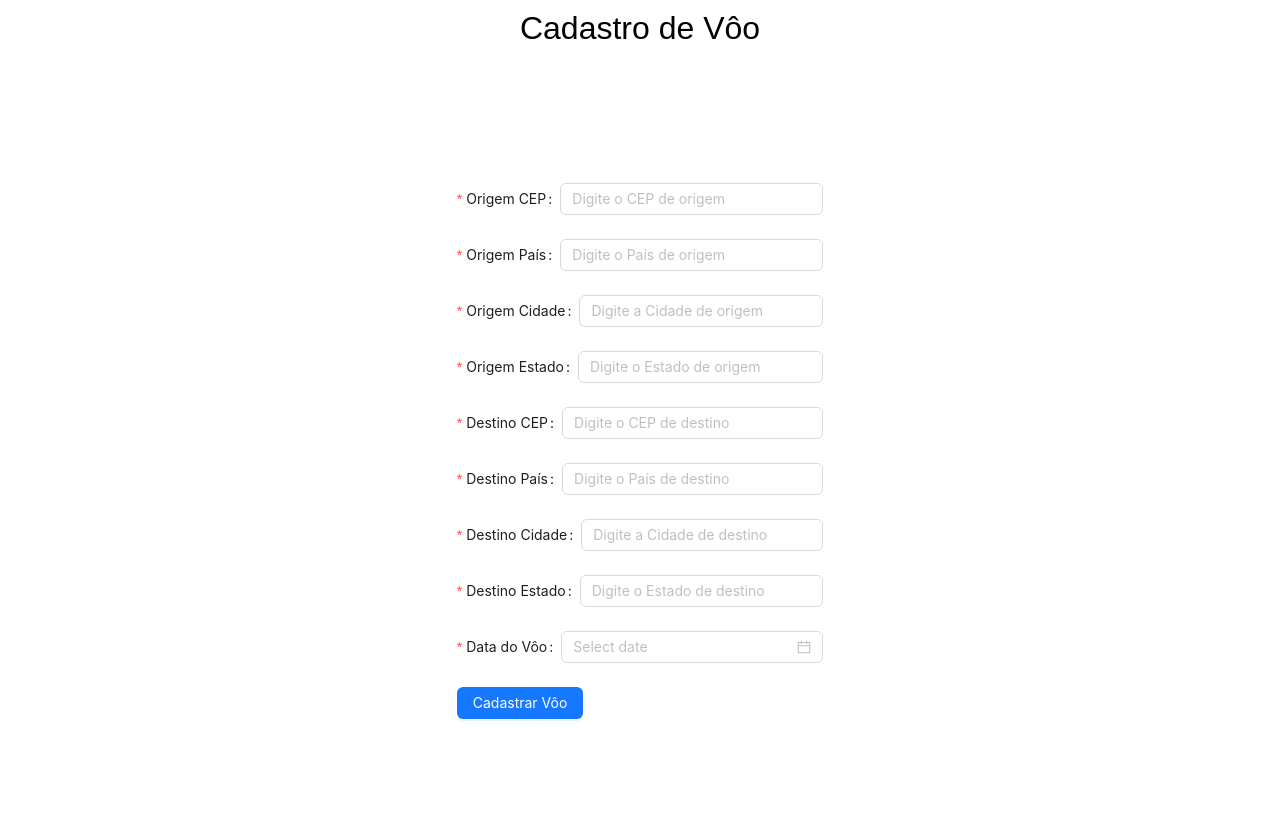
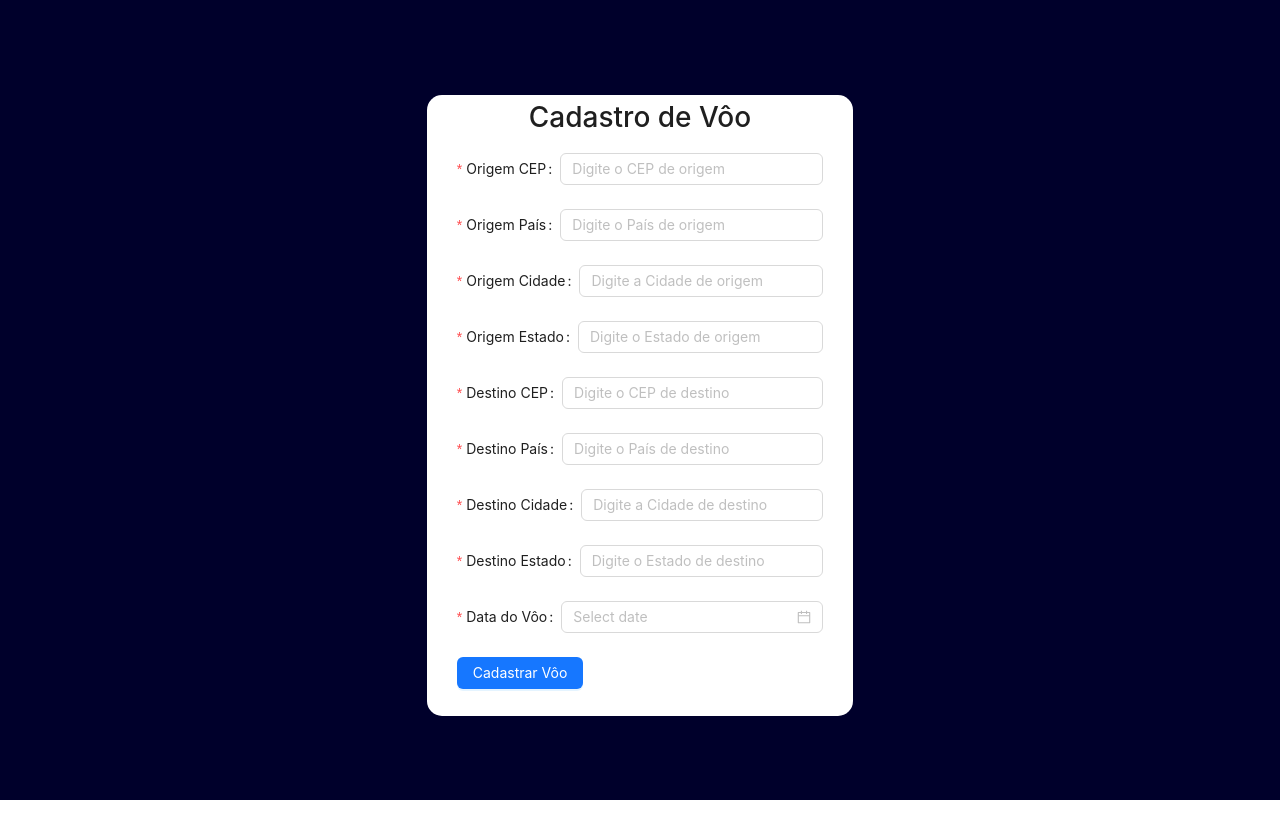
Before and after one commit to joaoparqum/desafio_neuron, a Vue app in the folder front-gerencamento/: page /adicionar-voo in a window 1280 px wide. Shown: the top 838 px of the page. After the commit the page ends 800 px from the top, so only its background shows below. Built offline with nearby package versions, Linux system fonts and the light colour scheme.

Commit message:
feat: update styles

```diff
--- a/front-gerencamento/components.d.ts
+++ b/front-gerencamento/components.d.ts
@@ -11,6 +11,7 @@ declare module 'vue' {
     ABreadcrumb: typeof import('ant-design-vue/es')['Breadcrumb']
     ABreadcrumbItem: typeof import('ant-design-vue/es')['BreadcrumbItem']
     AButton: typeof import('ant-design-vue/es')['Button']
+    ACol: typeof import('ant-design-vue/es')['Col']
     ADatePicker: typeof import('ant-design-vue/es')['DatePicker']
     AForm: typeof import('ant-design-vue/es')['Form']
     AFormItem: typeof import('ant-design-vue/es')['FormItem']
@@ -26,6 +27,7 @@ declare module 'vue' {
     AMenuItem: typeof import('ant-design-vue/es')['MenuItem']
     ARadioButton: typeof import('ant-design-vue/es')['RadioButton']
     ARadioGroup: typeof import('ant-design-vue/es')['RadioGroup']
+    ARow: typeof import('ant-design-vue/es')['Row']
     ASubMenu: typeof import('ant-design-vue/es')['SubMenu']
     ATable: typeof import('ant-design-vue/es')['Table']
     ATextarea: typeof import('ant-design-vue/es')['Textarea']
--- a/front-gerencamento/src/components/CriarVoo.vue
+++ b/front-gerencamento/src/components/CriarVoo.vue
@@ -1,5 +1,4 @@
 <template>
-  <h1 style="text-align: center; margin-top: 10px;">Cadastro de Vôo</h1>
   <div class="form-container">
     <a-form
       :layout="formState"
@@ -8,7 +7,8 @@
       :validate-messages="validateMessages"
       @finish="onPost"
     >
-
+      <div class="label-container">
+          <h1 style="text-align: center; margin-top: 10px;">Cadastro de Vôo</h1>
           <a-form-item label="Origem CEP" :rules="[{ required: true }]">
             <a-input v-model:value="formState.flight.origemCEP" placeholder="Digite o CEP de origem" />
           </a-form-item>
@@ -48,6 +48,7 @@
           <a-form-item>
             <a-button type="primary" html-type="submit">Cadastrar Vôo</a-button>
           </a-form-item>
+      </div>
     </a-form>
   </div>
 </template>
@@ -114,5 +115,13 @@
     justify-content: center;
     align-items: center;
     height: 100vh;
+    background-color: rgb(0, 0, 43);
   }
+
+  .label-container {
+    background-color: rgb(255, 255, 255);
+    border-radius: 15px;
+    padding: 0px 30px 3px 30px;
+  }
+
 </style>
--- a/front-gerencamento/src/components/EditarVoo.vue
+++ b/front-gerencamento/src/components/EditarVoo.vue
@@ -1,5 +1,4 @@
 <template>
-  <h1 style="text-align: center; margin-top: 10px;">Editar Vôo</h1>
   <div class="form-container">
     <a-form
       :layout="formState"
@@ -8,7 +7,8 @@
       :validate-messages="validateMessages"
       @finish="onEdit"
     >
-
+      <div class="label-container">
+        <h1 style="text-align: center; margin-top: 10px;">Editar Vôo</h1>
           <a-form-item label="Origem CEP" :rules="[{ required: true }]">
             <a-input v-model:value="formState.flight.origemCEP" placeholder="Digite o CEP de origem" />
           </a-form-item>
@@ -48,6 +48,7 @@
           <a-form-item>
             <a-button type="primary" html-type="submit">Editar Vôo</a-button>
           </a-form-item>
+      </div>
     </a-form>
   </div>
 </template>
@@ -159,5 +160,12 @@
     justify-content: center;
     align-items: center;
     height: 100vh;
+    background-color: rgb(0, 0, 43);
+  }
+
+  .label-container {
+    background-color: rgb(255, 255, 255);
+    border-radius: 15px;
+    padding: 0px 30px 3px 30px;
   }
 </style>
```
Lines whose indentation alone changed are shown as unchanged.
